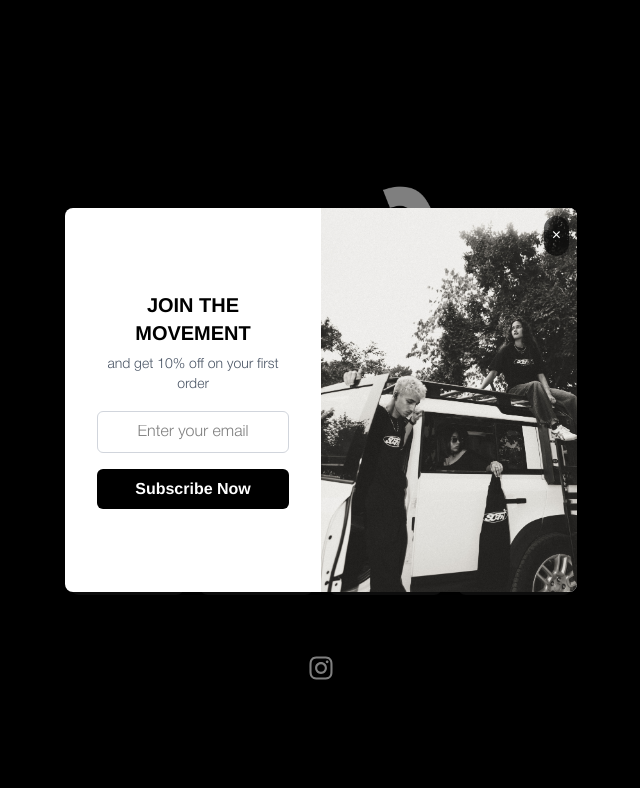
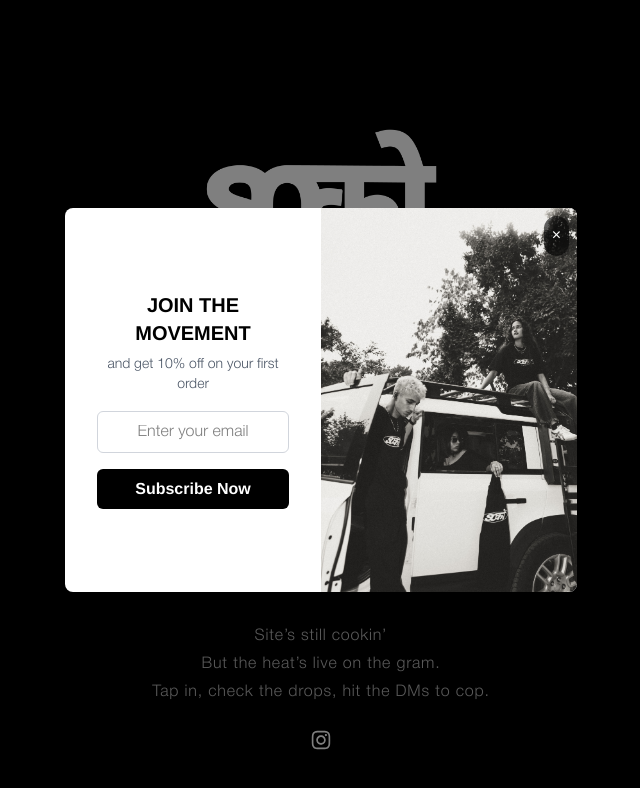
Before and after one commit to rayan-alam/soko-countdown, a React (Vite) app: page / in a window 1280 px wide. Shown: the top 788 px of the page, without its empty margins (319-959 px from the left). Built offline with nearby package versions, Linux system fonts and the light colour scheme; a web font is replaced by a local one.

Commit message:
content changes

```diff
--- a/src/components/countdown.jsx
+++ b/src/components/countdown.jsx
@@ -1,89 +1,69 @@
-import { useState, useEffect, useRef } from 'react';
+import { useEffect, useRef, useState } from 'react';
 import { SocialIcon } from 'react-social-icons';
-import Popup from './popup';  // Import the Popup component
+import Popup from './popup';
 
 const CountdownTimer = () => {
-  const [timeLeft, setTimeLeft] = useState({ days: 0, hours: 0, minutes: 0, seconds: 0 });
-  const [showPopup, setShowPopup] = useState(true); // Control popup visibility
+  const [showPopup, setShowPopup] = useState(true);
   const audioRef = useRef(null);
 
   useEffect(() => {
-    const launchDate = new Date('2025-04-05T19:00:00');
-    const timer = setInterval(() => {
-      const now = new Date();
-      const difference = launchDate.getTime() - now.getTime();
-
-      if (difference <= 0) {
-        clearInterval(timer);
-        setTimeLeft({ days: 0, hours: 0, minutes: 0, seconds: 0 });
-        return;
-      }
-
-      const days = Math.floor(difference / (1000 * 60 * 60 * 24));
-      const hours = Math.floor((difference % (1000 * 60 * 60 * 24)) / (1000 * 60 * 60));
-      const minutes = Math.floor((difference % (1000 * 60 * 60)) / (1000 * 60));
-      const seconds = Math.floor((difference % (1000 * 60)) / 1000);
-
-      setTimeLeft({ days, hours, minutes, seconds });
-    }, 1000);
-
-    return () => clearInterval(timer);
-  }, []);
-
-  // Attach a one-time event listener for a user gesture to start audio playback
-  useEffect(() => {
     const handleUserGesture = () => {
       if (audioRef.current) {
-        audioRef.current.play().catch(error => {
+        audioRef.current.play().catch((error) => {
           console.log('Playback error:', error);
         });
-        // Remove the event listener after the first successful click
         window.removeEventListener('click', handleUserGesture);
       }
     };
+
     window.addEventListener('click', handleUserGesture);
     return () => window.removeEventListener('click', handleUserGesture);
   }, []);
 
   return (
-    <div className="min-h-screen bg-black flex flex-col items-center justify-center p-4 overflow-hidden">
-      {/* Audio element to play music on load (hidden from view) */}
+    <div className="h-screen bg-black flex flex-col justify-between items-center p-4 text-center font-helvetica overflow-hidden">
+      {/* Hidden audio */}
       <audio ref={audioRef} src="/Runaway-ye.mp3" style={{ display: 'none' }} />
 
-      {/* Show Popup on Page Load */}
+      {/* Popup */}
       {showPopup && <Popup onClose={() => setShowPopup(false)} />}
 
-      {/* Logo Section */}
-      <div className="mb-8 sm:mb-12 w-full flex justify-center items-center">
-        <img src="/Soko Logo-01.png" alt="Brand Logo" className="w-3/4 sm:w-1/2 md:w-2/5 lg:w-1/3 max-w-[320px] min-w-[180px] h-auto" />
-      </div>
+      {/* Main content */}
+      <div className="flex flex-col justify-center items-center space-y-3 flex-grow">
+        {/* Logo */}
+        <img
+          src="/Soko Logo-01.png"
+          alt="Brand Logo"
+          className="w-[180px] sm:w-[220px] md:w-[260px] lg:w-[280px] h-auto transition-transform duration-300 hover:scale-105"
+        />
 
-      {/* Countdown Timer */}
-      <div className="w-full max-w-[500px]">
-        <div className="grid grid-cols-4 gap-2 sm:gap-4 text-center">
-          {[
-            { label: 'Days', value: timeLeft.days },
-            { label: 'Hours', value: timeLeft.hours },
-            { label: 'Minutes', value: timeLeft.minutes },
-            { label: 'Seconds', value: timeLeft.seconds },
-          ].map(({ label, value }) => (
-            <div key={label} className="bg-white/10 rounded-lg p-3 sm:p-4">
-              <div className="text-3xl sm:text-4xl md:text-6xl font-bold text-white mb-1 sm:mb-2 font-helvetica">
-                {value}
-              </div>
-              <div className="text-white/60 text-xs sm:text-sm uppercase tracking-wider">{label}</div>
-            </div>
-          ))}
+        {/* Brand message */}
+        <div className="text-white/90 max-w-md px-4 space-y-3">
+          <p className="text-sm sm:text-base md:text-lg font-light leading-relaxed tracking-wide">
+            Rooted in Calcutta. Influenced by hip hop. Built for the culture.
+          </p>
+          <p className="text-sm sm:text-base md:text-lg font-light leading-relaxed tracking-wide">
+            We’re a clothing brand creating space for the city’s boldest voices. Premium streetwear that speaks for itself, and a community that moves together.
+          </p>
+          <p className="text-sm sm:text-base md:text-lg font-light leading-relaxed tracking-wide">
+            This is style with purpose. Welcome to the scene.
+          </p>
         </div>
       </div>
 
-      {/* Social Media Links */}
-      <div className="mt-12 flex space-x-6">
+      {/* Instagram section */}
+      <div className="flex flex-col items-center text-white/70 text-xs sm:text-sm md:text-base tracking-wider space-y-1 mb-6">
+        <p>Site’s still cookin’</p>
+        <p>But the heat’s live on the gram.</p>
+        <p>Tap in, check the drops, hit the DMs to cop.</p>
+
+        {/* Instagram icon */}
         <SocialIcon
           url="https://www.instagram.com/sokoindia/"
-          style={{ height: 50, width: 50 }}
+          style={{ height: 40, width: 40 }}
           bgColor="transparent"
           fgColor="#fff"
+          className="mt-3 transition-transform duration-300 hover:scale-110"
         />
       </div>
     </div>
@@ -91,80 +71,3 @@ const CountdownTimer = () => {
 };
 
 export default CountdownTimer;
-
-
-
-// import { useState, useEffect } from 'react';
-// import { SocialIcon } from 'react-social-icons';
-// import Popup from './popup';  // Import the Popup component
-
-// const CountdownTimer = () => {
-//   const [timeLeft, setTimeLeft] = useState({ days: 0, hours: 0, minutes: 0, seconds: 0 });
-//   const [showPopup, setShowPopup] = useState(true); // Control popup visibility
-
-//   useEffect(() => {
-//     const launchDate = new Date('2025-03-15T00:00:00');
-//     const timer = setInterval(() => {
-//       const now = new Date();
-//       const difference = launchDate.getTime() - now.getTime();
-
-//       if (difference <= 0) {
-//         clearInterval(timer);
-//         setTimeLeft({ days: 0, hours: 0, minutes: 0, seconds: 0 });
-//         return;
-//       }
-
-//       const days = Math.floor(difference / (1000 * 60 * 60 * 24));
-//       const hours = Math.floor((difference % (1000 * 60 * 60 * 24)) / (1000 * 60 * 60));
-//       const minutes = Math.floor((difference % (1000 * 60 * 60)) / (1000 * 60));
-//       const seconds = Math.floor((difference % (1000 * 60)) / 1000);
-
-//       setTimeLeft({ days, hours, minutes, seconds });
-//     }, 1000);
-
-//     return () => clearInterval(timer);
-//   }, []);
-
-//   return (
-//     <div className="min-h-screen bg-black flex flex-col items-center justify-center p-4 overflow-hidden">
-//       {/* Show Popup on Page Load */}
-//       {showPopup && <Popup onClose={() => setShowPopup(false)} />}
-
-//       {/* Logo Section */}
-//       <div className="mb-8 sm:mb-12 w-full flex justify-center items-center">
-//         <img src="/Soko Logo-01.png" alt="Brand Logo" className="w-3/4 sm:w-1/2 md:w-2/5 lg:w-1/3 max-w-[320px] min-w-[180px] h-auto" />
-//       </div>
-
-//       {/* Countdown Timer */}
-//       <div className="w-full max-w-[500px]">
-//         <div className="grid grid-cols-4 gap-2 sm:gap-4 text-center">
-//           {[
-//             { label: 'Days', value: timeLeft.days },
-//             { label: 'Hours', value: timeLeft.hours },
-//             { label: 'Minutes', value: timeLeft.minutes },
-//             { label: 'Seconds', value: timeLeft.seconds },
-//           ].map(({ label, value }) => (
-//             <div key={label} className="bg-white/10 rounded-lg p-3 sm:p-4">
-//               <div className="text-3xl sm:text-4xl md:text-6xl font-bold text-white mb-1 sm:mb-2 font-helvetica">
-//                 {value}
-//               </div>
-//               <div className="text-white/60 text-xs sm:text-sm uppercase tracking-wider">{label}</div>
-//             </div>
-//           ))}
-//         </div>
-//       </div>
-
-//       {/* Social Media Links */}
-//       <div className="mt-12 flex space-x-6">
-//         <SocialIcon
-//           url="https://www.instagram.com/sokoindia/"
-//           style={{ height: 50, width: 50 }}
-//           bgColor="transparent"
-//           fgColor="#fff"
-//         />
-//       </div>
-//     </div>
-//   );
-// };
-
-// export default CountdownTimer;
```
